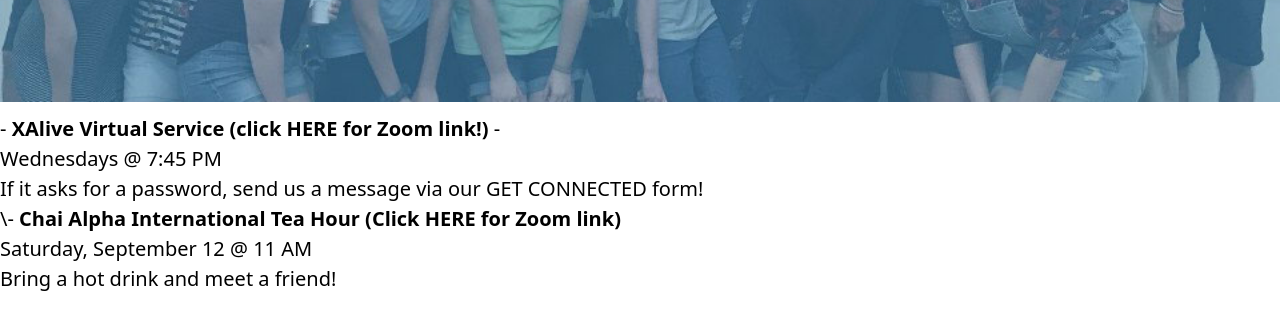
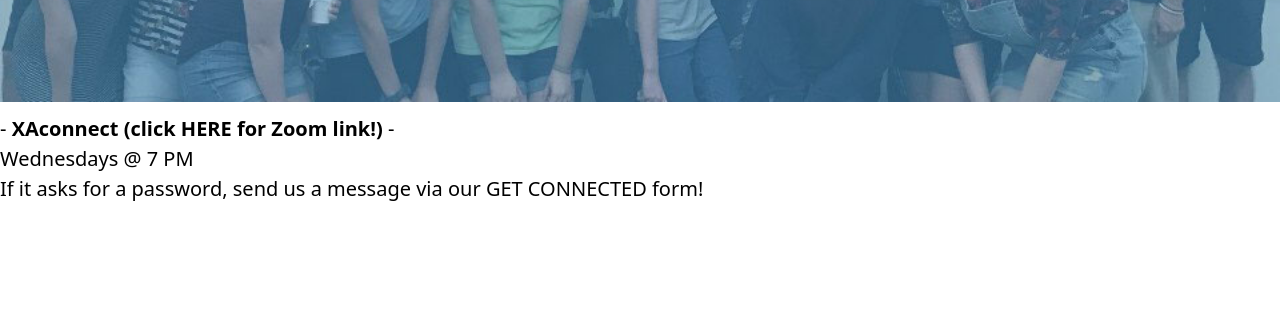
Before and after one commit to dlao2/xa-gatsby-netlify, a Gatsby site: page /connect/events in a window 1280 px wide. Shown: the part 410-727 px from the top of the page. Built offline with nearby package versions, Linux system fonts and the light colour scheme; Gatsby itself is replaced by a stand-in of ours.

Commit message:
Update Pages “events”

```diff
--- a/content/events.md
+++ b/content/events.md
@@ -5,13 +5,10 @@ content: >-
   <ul class="flex-1">
 
 
-  <li class="py-3 text-xl">- <b>XAlive Virtual Service (click <a href="https://www.youtube.com/watch?v=waih_sqiKL4">HERE</a> for Zoom link!)</b> - <br> Wednesdays @ 7:45 PM<br>If it asks for a password, send us a message via our <a href="/">GET CONNECTED</a> form!
+  <li class="py-3 text-xl">- <b>XAconnect (click <a href="https://www.youtube.com/watch?v=waih_sqiKL4">HERE</a> for Zoom link!)</b> - <br> Wednesdays @ 7 PM<br>If it asks for a password, send us a message via our <a href="/">GET CONNECTED</a> form!
 
 
   <br>
-
-
-  \- <b>Chai Alpha International Tea Hour (Click <a href="https://unc.zoom.us/j/93876547588?pwd=S1hFUDZjaExaaFRma3MxVklkTGRaUT09">HERE</a>  for Zoom link)</b><br>Saturday, September 12 @ 11 AM <br>Bring a hot drink and meet a friend!</li>
 
 
   </ul>
```
